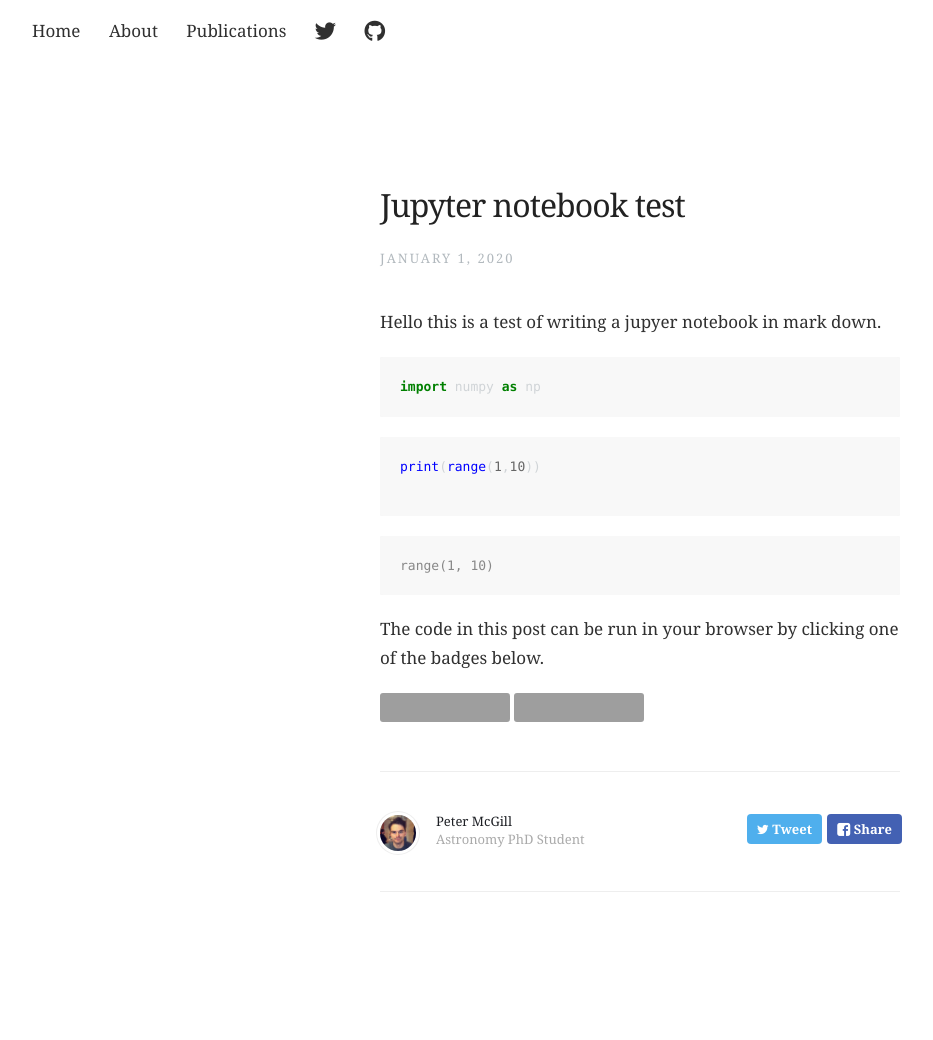
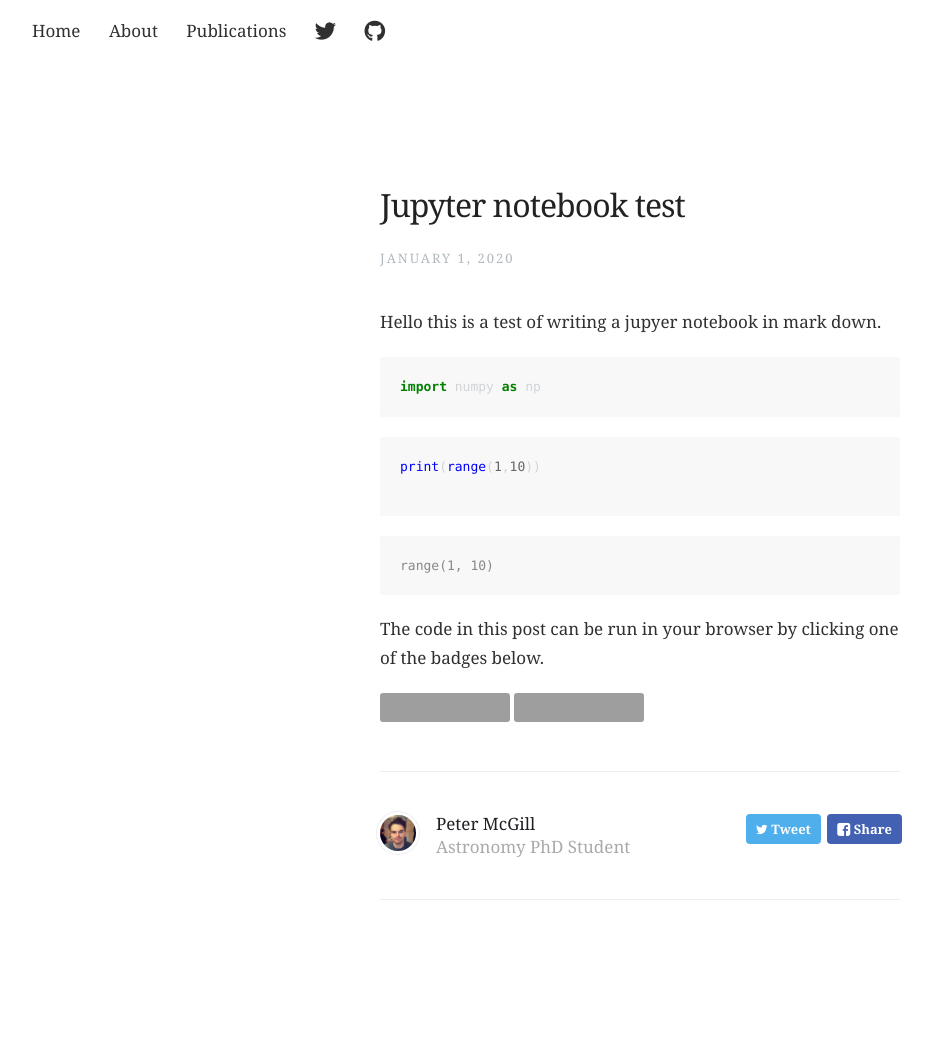
Before and after one commit to astrophpeter/astrophpeter.github.io, a Jekyll site: the page built from _posts/2020-01-1-jupyter-notebook-test.md, in a window 1280 px wide. Shown: the whole page, without its empty margins (0-933 px from the left). Built offline with Jekyll 4.4.1, drawn with Linux system fonts in a browser that asks for light colours; nearby versions of some CDN libraries; grey boxes are pictures that could not be loaded.

Commit message:
Update style.css

```diff
--- a/assets/css/style.css
+++ b/assets/css/style.css
@@ -450,7 +450,7 @@ Post List
 }
 
 #post-meta {
-	font-size: 13px;
+	font-size: 17px;
 	font-weight: bold;
 	line-height: 1.4;
 	border-top: 1px solid #eee;
```
